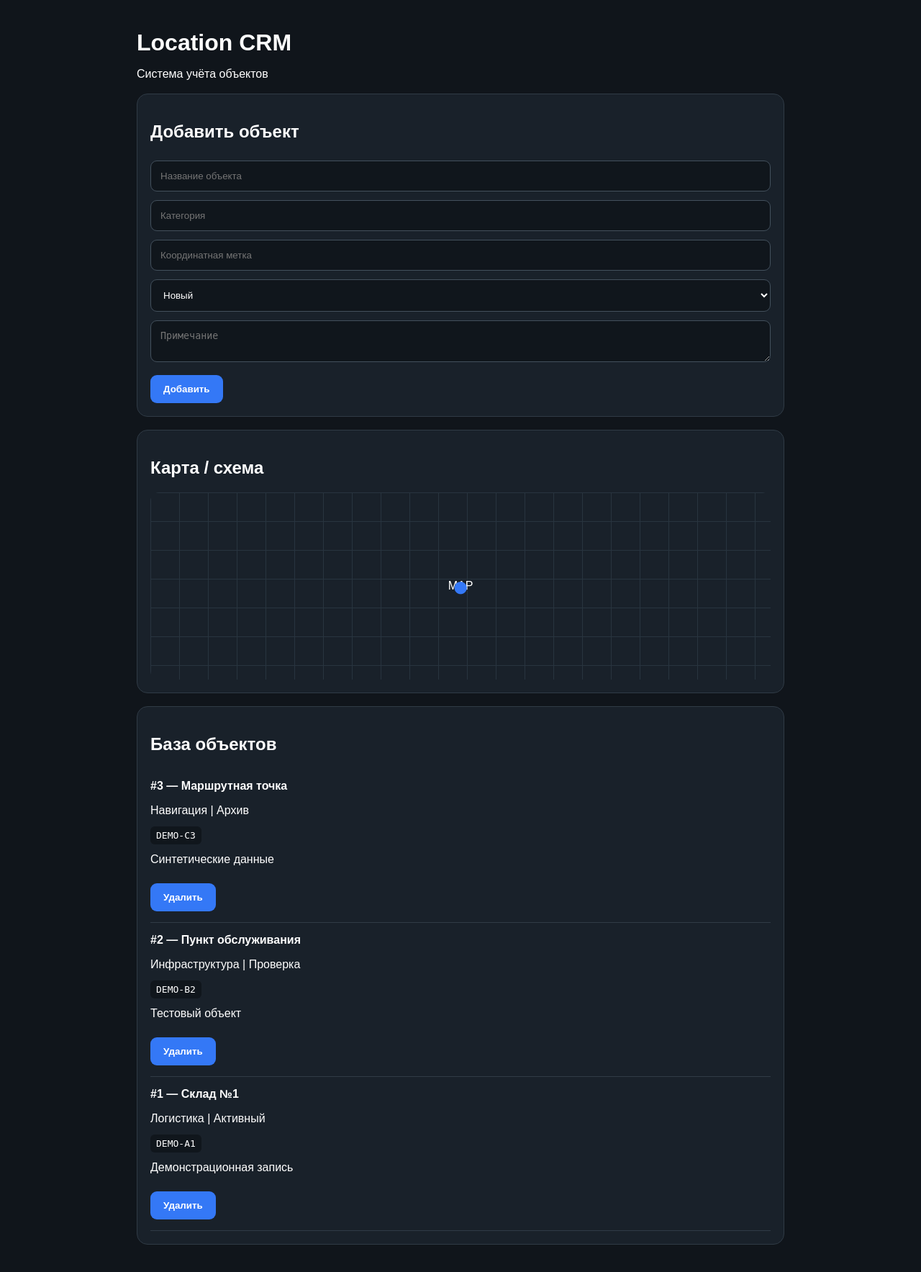
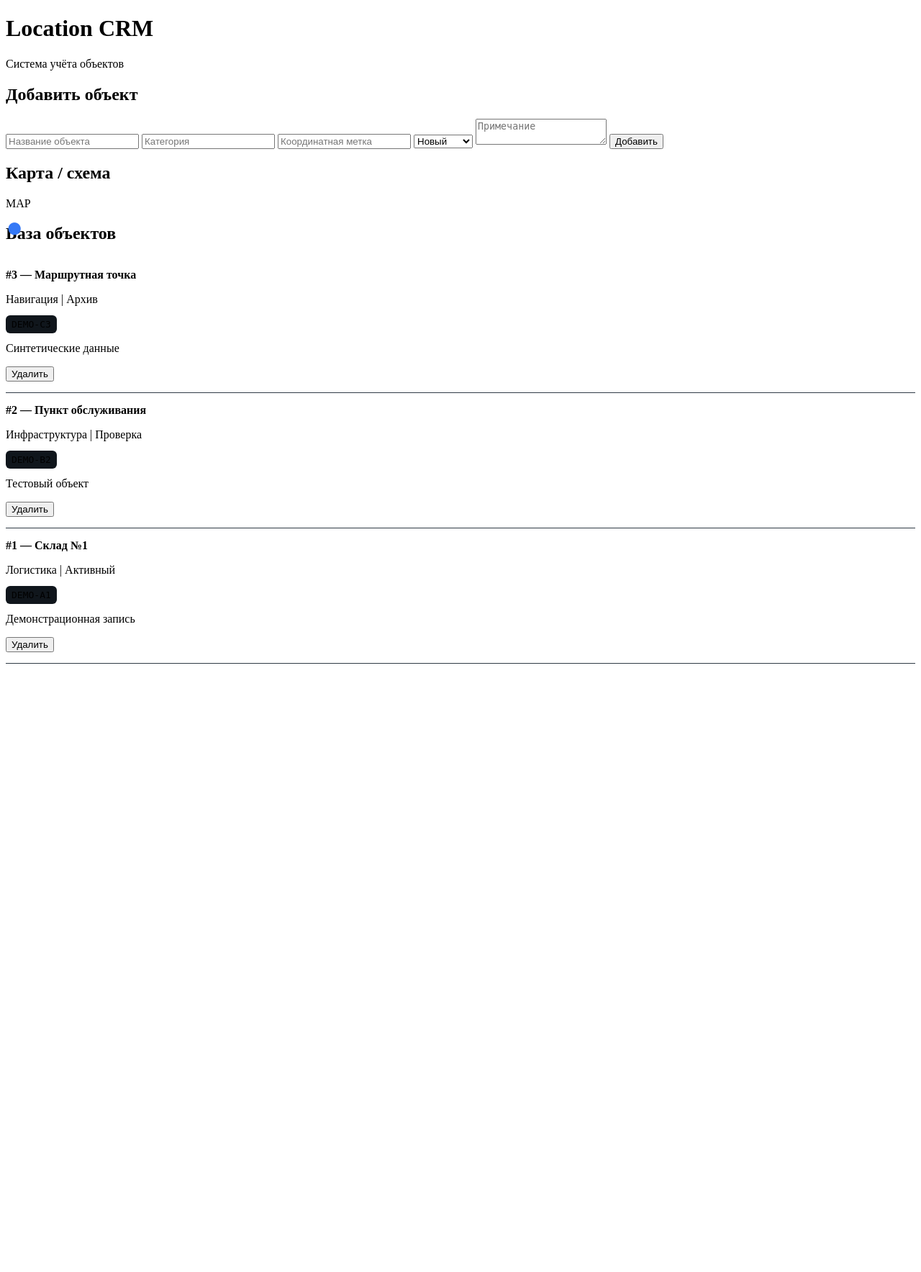
Before and after one commit to sahka654sdm-ux/location-crm, a FastAPI app: page / in a window 1280 px wide. Shown: the whole page at 72% size. After the commit the page ends 922 px from the top, so only its background shows below. Run offline with FastAPI, Linux system fonts and the light colour scheme; data comes from the database, SQL or seed files in the repository.

Commit message:
Update style.css

```diff
--- a/templates/static/style.css
+++ b/templates/static/style.css
@@ -1,43 +1,4 @@
-body {
-  margin: 0;
-  font-family: Arial, sans-serif;
-  background: #10151b;
-  color: #ffffff;
-}
-
-.wrap {
-  max-width: 900px;
-  margin: auto;
-  padding: 20px;
-}
-
-h1 {
-  margin-bottom: 5px;
-}
-
-.card {
-  background: #19212a;
-  border: 1px solid #303b46;
-  border-radius: 15px;
-  padding: 18px;
-  margin: 18px 0;
-}
-
-input, select, textarea {
-  width: 100%;
-  padding: 13px;
-  margin: 6px 0;
-  box-sizing: border-box;
-  border-radius: 9px;
-  border: 1px solid #43505c;
-  background: #10161c;
-  color: white;
-}
-
-button {
-  padding: 12px 18px;
-  margin-top: 8px;
-  border: 0;
+border: 0;
   border-radius: 9px;
   background: #3478f6;
   color: white;
```
